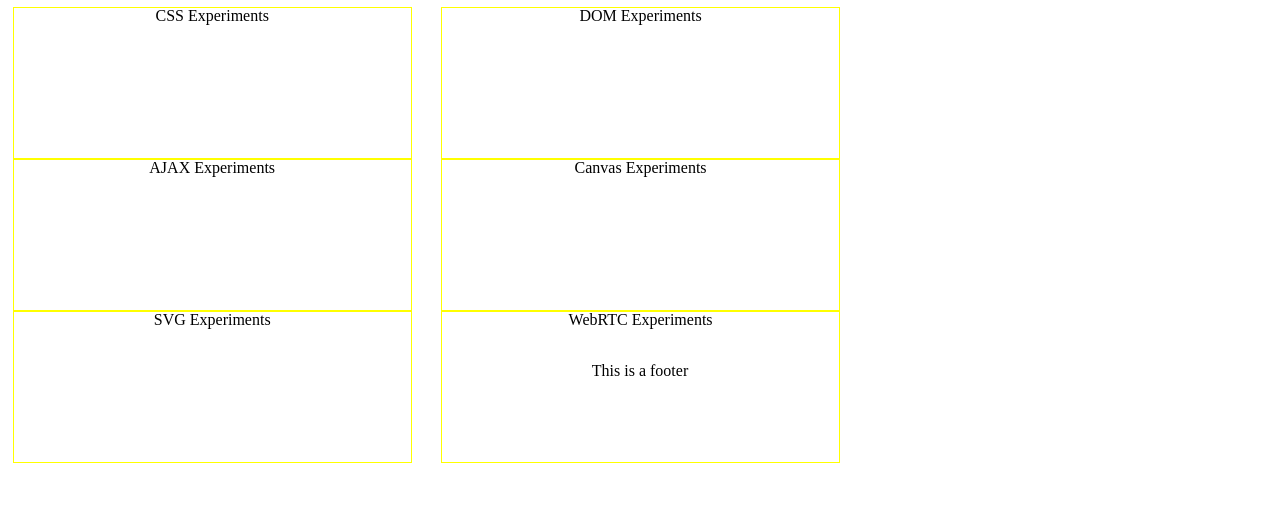
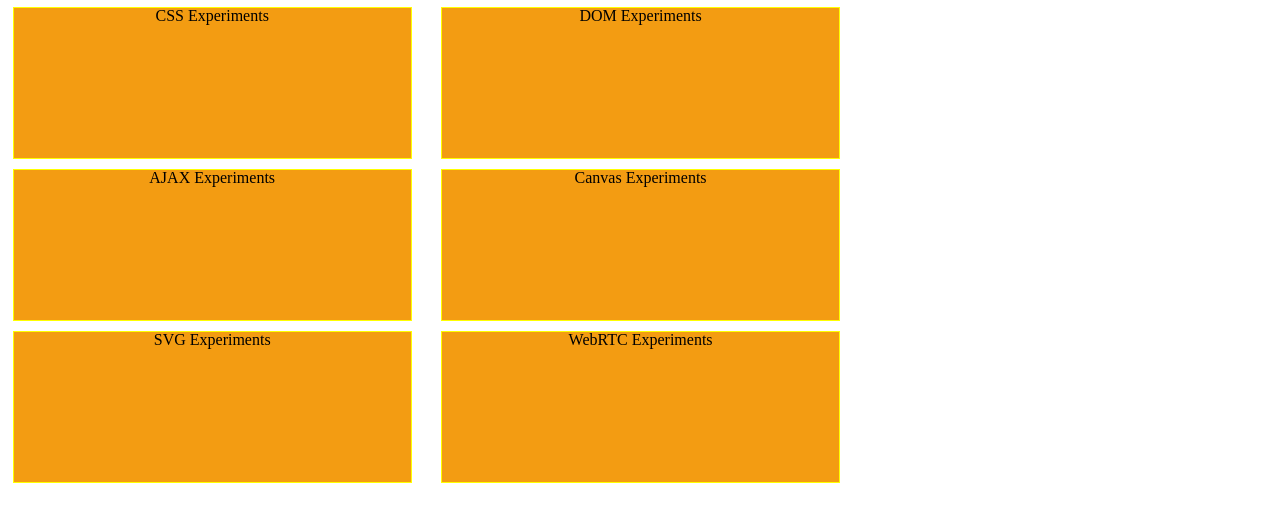
Before and after one commit to keripix/learn-css-layout, a website: page jade/index.jade in a window 1280 px wide. Shown: the part 93-614 px from the top of the page. Drawn offline with nearby package versions, Linux system fonts and the light colour scheme; files that its build step writes are made by us from their sources.

Commit message:
giving some space

```diff
--- a/jade/index.jade
+++ b/jade/index.jade
@@ -27,22 +27,22 @@ html
           button.orientation-button V
 
     .l-content.l-group.l-article-group(role='main')
-      article.item
+      article.item.item-yellow
         header
           h2 CSS Experiments
-      article.item
+      article.item.item-yellow
         header
           h2 DOM Experiments
-      article.item
+      article.item.item-yellow
         header
           h2 AJAX Experiments
-      article.item
+      article.item.item-yellow
         header
           h2 Canvas Experiments
-      article.item
+      article.item.item-yellow
         header
           h2 SVG Experiments
-      article.item
+      article.item.item-yellow
         header
           h2 WebRTC Experiments
     // this is meant to be a footer
--- a/less/layout.less
+++ b/less/layout.less
@@ -49,6 +49,6 @@
 
 .l-article-group > .item {
     display: inline-block;
-    margin: 0 1%;
+    margin: 0 1% 10px 1%;
     width: 31%;
 }
--- a/less/modules.less
+++ b/less/modules.less
@@ -67,8 +67,11 @@ label.toggle-label {
 
 .item {
     border: 1px solid yellow;
+    min-height: 150px;
+}
 
-    min-height: 150px;
+.item-yellow {
+    background-color: #F39C12;
 }
 
 .item > header {
```
Also changed, not shown: css/layout.css, css/modules.css, css/style.css, index.html.
